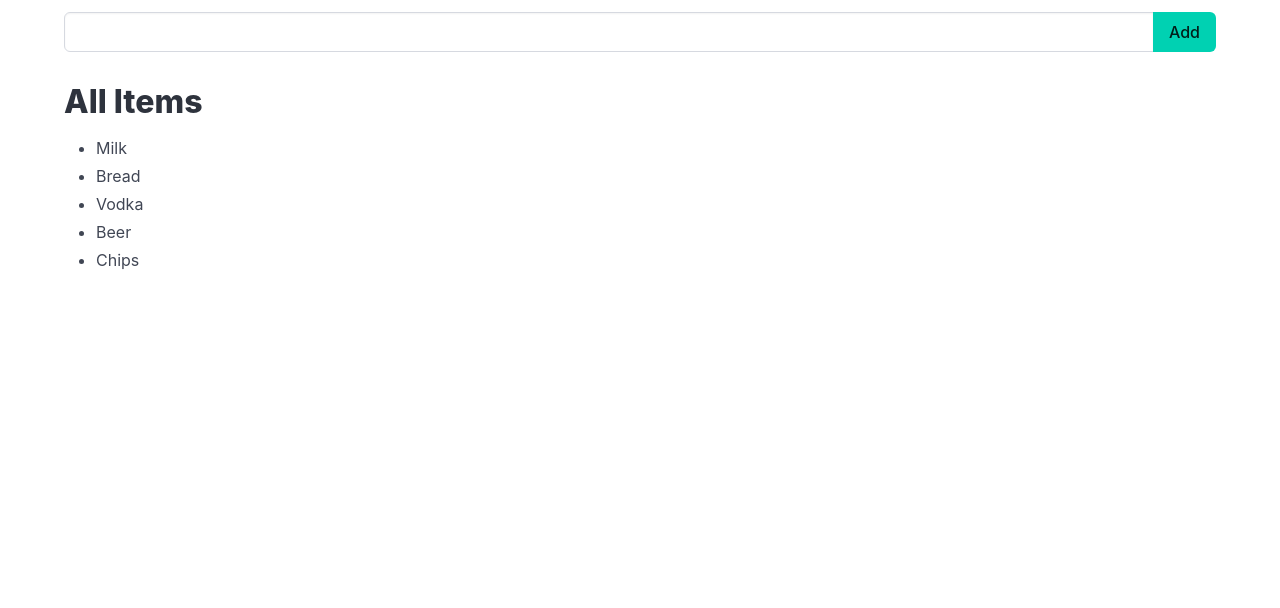
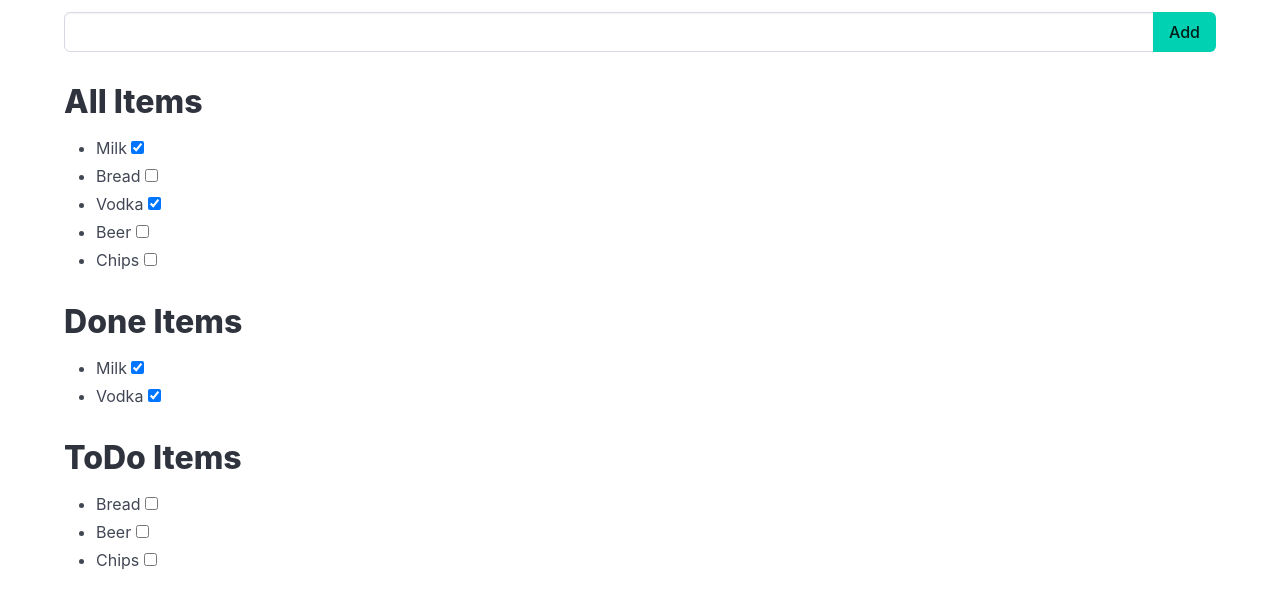
Before and after one commit to raitri/ta23blearnnode, a Vue app: page / in a window 1280 px wide. Shown: the top 608 px of the page. Built offline with nearby package versions, Linux system fonts and the light colour scheme.

Commit message:
Add doneItems, toDoItems

```diff
--- a/src/App.vue
+++ b/src/App.vue
@@ -1,16 +1,24 @@
 <script setup>
-import { ref } from 'vue';
-
-let items = ref(['Milk', 'Bread', 'Vodka', 'Beer', 'Chips']);
+import { computed, ref } from 'vue';
+let id = 1;
+let items = ref([
+    {id: id++, name: 'Milk', isDone: true },
+    {id: id++, name: 'Bread', isDone: false },
+    {id: id++, name: 'Vodka', isDone: true },
+    {id: id++, name: 'Beer', isDone: false },
+    {id: id++, name: 'Chips', isDone: false },
+]);
 let newItem = ref('');
 
 function add(){
     if(newItem.value.trim() !== ''){
-        console.log(newItem.value.trim());
-        items.value.push(newItem.value);
+        items.value.push({ id: id++, name: newItem.value, isDone: false });
     }
     newItem.value = '';
 }
+
+let doneItems = computed(() => items.value.filter(item => item.isDone));
+let toDoItems = computed(() => items.value.filter(item => !item.isDone));
 
 </script>
 <template>
@@ -28,7 +36,26 @@ function add(){
 
             <h1>All Items</h1>
             <ul>
-                <li v-for="item in items">{{ item }}</li>
+                <li v-for="item in items" :key="item.id">
+                    {{ item.name }}
+                    <input type="checkbox" v-model="item.isDone">
+                </li>
+            </ul>
+
+            <h1>Done Items</h1>
+            <ul>
+                <li v-for="item in doneItems" :key="item.id">
+                    {{ item.name }}
+                    <input type="checkbox" v-model="item.isDone">
+                </li>
+            </ul>
+
+            <h1>ToDo Items</h1>
+            <ul>
+                <li v-for="item in toDoItems" :key="item.id">
+                    {{ item.name }}
+                    <input type="checkbox" v-model="item.isDone">
+                </li>
             </ul>
 
         </div>
```
